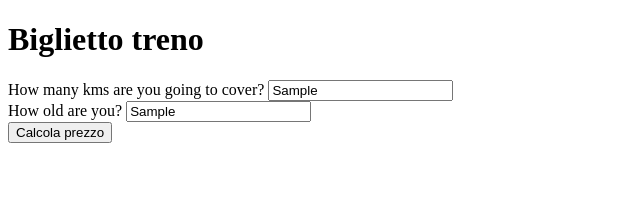
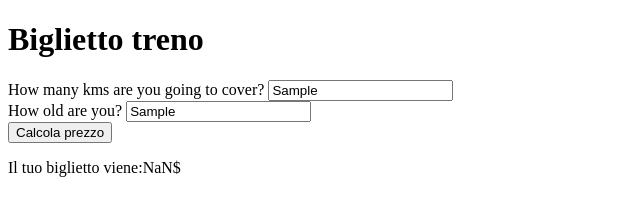
Before and after one commit to Marcosshyguy/js-biglietto-treno-form, a plain HTML site: page index.html in a window 1280 px wide. Both pictures are taken after typing "Sample", "Sample" into the empty fields and a click on the button "Calcola prezzo". Shown: the whole page, without its empty margins (0-640 px from the left). Drawn offline with Linux system fonts and the light colour scheme.

Commit message:
achive the milestone 1 goal

```diff
--- a/index.html
+++ b/index.html
@@ -20,8 +20,11 @@
             <label for="user-age">How old are you?</label>
             <input type="text" id="user-age">
         </div>
-        <button id="btn-cta">Calcola prezzo</button>
+        <button id="cta">Calcola prezzo</button>
     </div>
+
+
+    <p id="ticket-price">Il tuo biglietto viene:</p>
 
 
 
--- a/js/script.js
+++ b/js/script.js
@@ -9,18 +9,21 @@
 // Iniziamo implementando il programma senza alcuna estetica: usando esclusivamente due input e un bottone (non stilizzati), realizziamo le specifiche scritte sopra. La risposta finale (o output) sarà anch’essa da scrivere in console.
 
 // user input
-const pricePerKm = 0.21;
+let pricePerKm = 0.21;
+// form
+// kilometers to cover
+let kiloMetersInput = document.getElementById("kilometres");
 
-// kilometers to cover
-const kiloMeters =
 
 // user age
-const userAge =
-console.log(kiloMeters, userAge, typeof(kiloMeters), typeof(userAge))
-
-// adult price
+let userAgeInput = document.getElementById("user-age");
+// btn
+let buttonSubmit = document.getElementById("cta");
+buttonSubmit.addEventListener("click", function(){
+    let kiloMeters = parseInt(kiloMetersInput.value);
+    let userAge = parseInt(userAgeInput.value);
     let ticketPrice = kiloMeters * pricePerKm;
-
+    console.log(ticketPrice)
     // discounts
     let childDiscount  = ticketPrice * 0.2;
     let oldDiscount  = ticketPrice * 0.4;
@@ -39,5 +42,6 @@ else if(userAge >= 65){
     else{
     ticketPrice = ticketPrice.toFixed(2);
     }
-console.log(ticketPrice, typeof(ticketPrice))
     // output
+    document.getElementById("ticket-price").innerHTML += ticketPrice + "$";
+})
```
Lines whose indentation alone changed are shown as unchanged.
